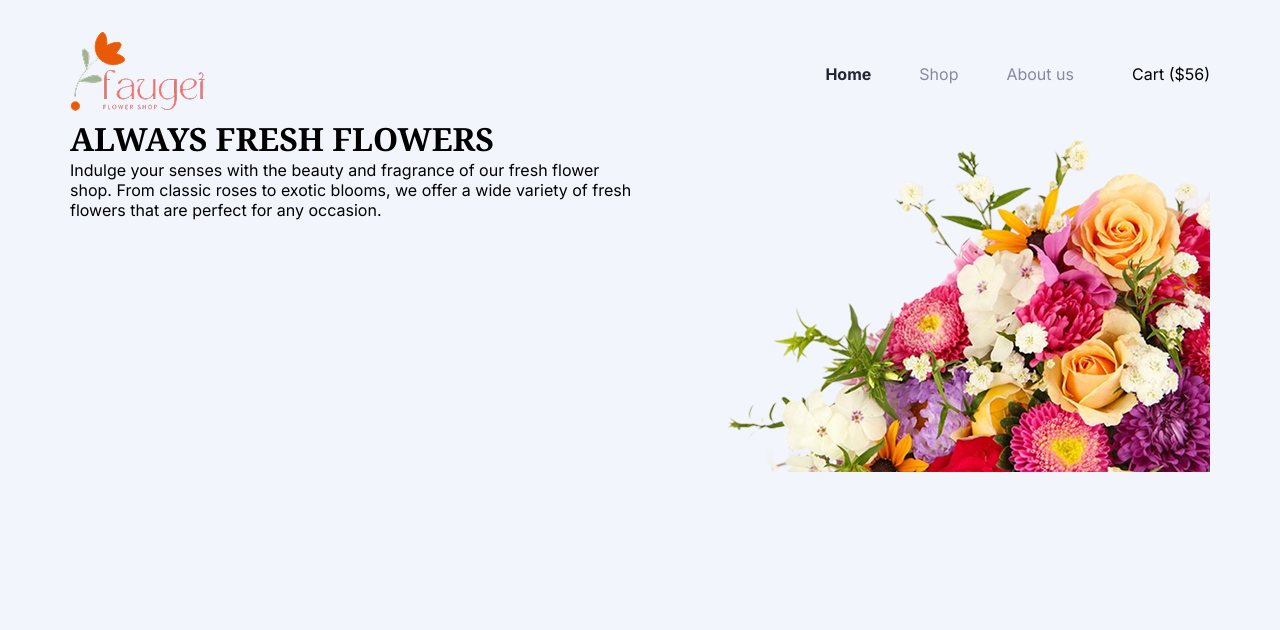
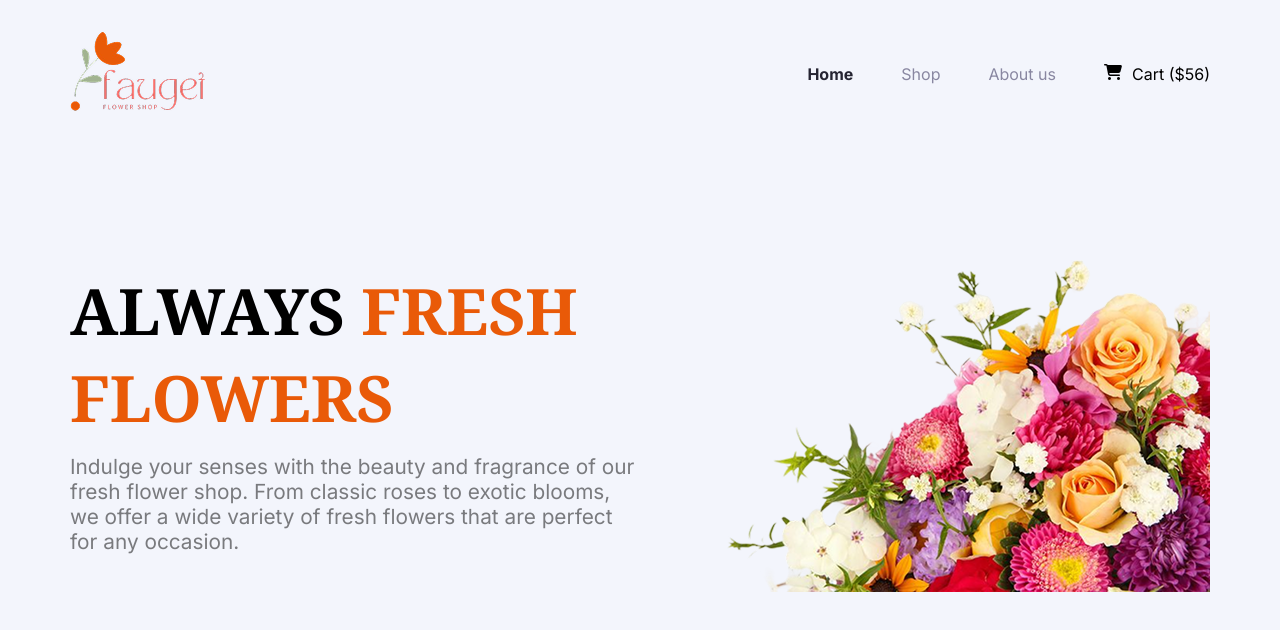
Before and after one commit to Ezaz-Simon/assingment2-ph, a plain HTML site: page index.html in a window 1280 px wide. Drawn offline with Linux system fonts and the light colour scheme.

Commit message:
added some style in banner

```diff
--- a/index.html
+++ b/index.html
@@ -4,6 +4,10 @@
     <meta charset="UTF-8" />
     <meta name="viewport" content="width=device-width, initial-scale=1.0" />
     <title>Assingment 2</title>
+     <link
+      rel="stylesheet"
+      href="https://cdnjs.cloudflare.com/ajax/libs/font-awesome/6.5.0/css/all.min.css"
+    />
     <link rel="stylesheet" href="style.css" />
     <link rel="preconnect" href="https://fonts.googleapis.com">
 <link rel="preconnect" href="https://fonts.gstatic.com" crossorigin>
--- a/style.css
+++ b/style.css
@@ -61,12 +61,39 @@ a {
   font-size: 1rem;
   font-weight: 400;
 }
+/* banner style */
+.banner{
+    align-items: center;
+  margin-top: 120px;
+}
+.banner-text {
+  height: 300px;
+  width: 570px;
+}
+.banner-title {
+  font-size: 4rem;
+  font-weight: 700;
+  color: #000000;
+  margin-bottom: 13px;
+}
 
+.fresh {
+  color: #e95a08;
+}
+.banner-para {
+  color: rgba(0, 0, 0, 0.5);
+  font-size: 1.3rem;
+  font-weight: 400;
+}
+.banner-img img {
+  width: 100%;
+}
 
 
 /* responsie */
 
 @media screen and (max-width: 576px){
+
     .container{
         max-width: 100%;
         margin: 0px;
```
